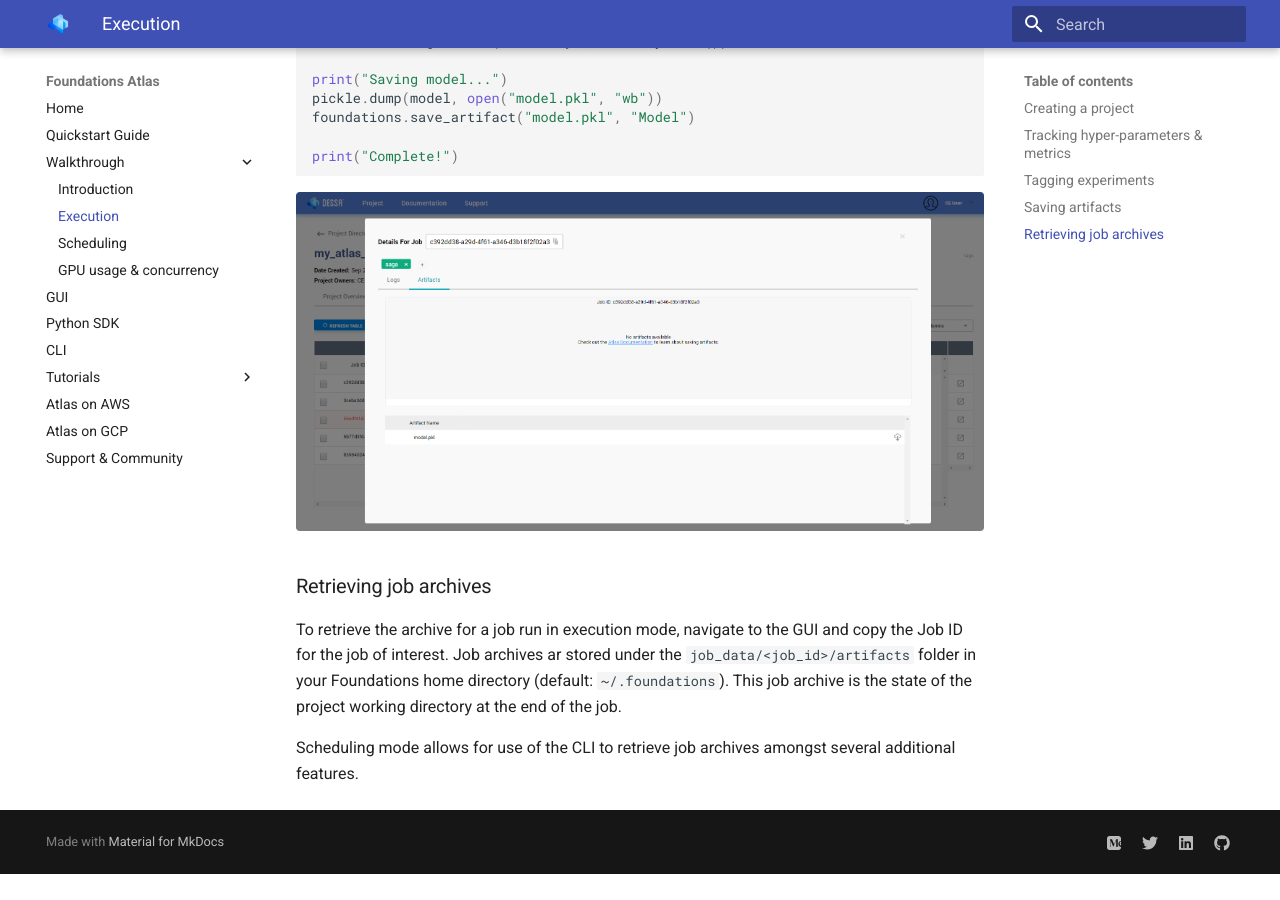
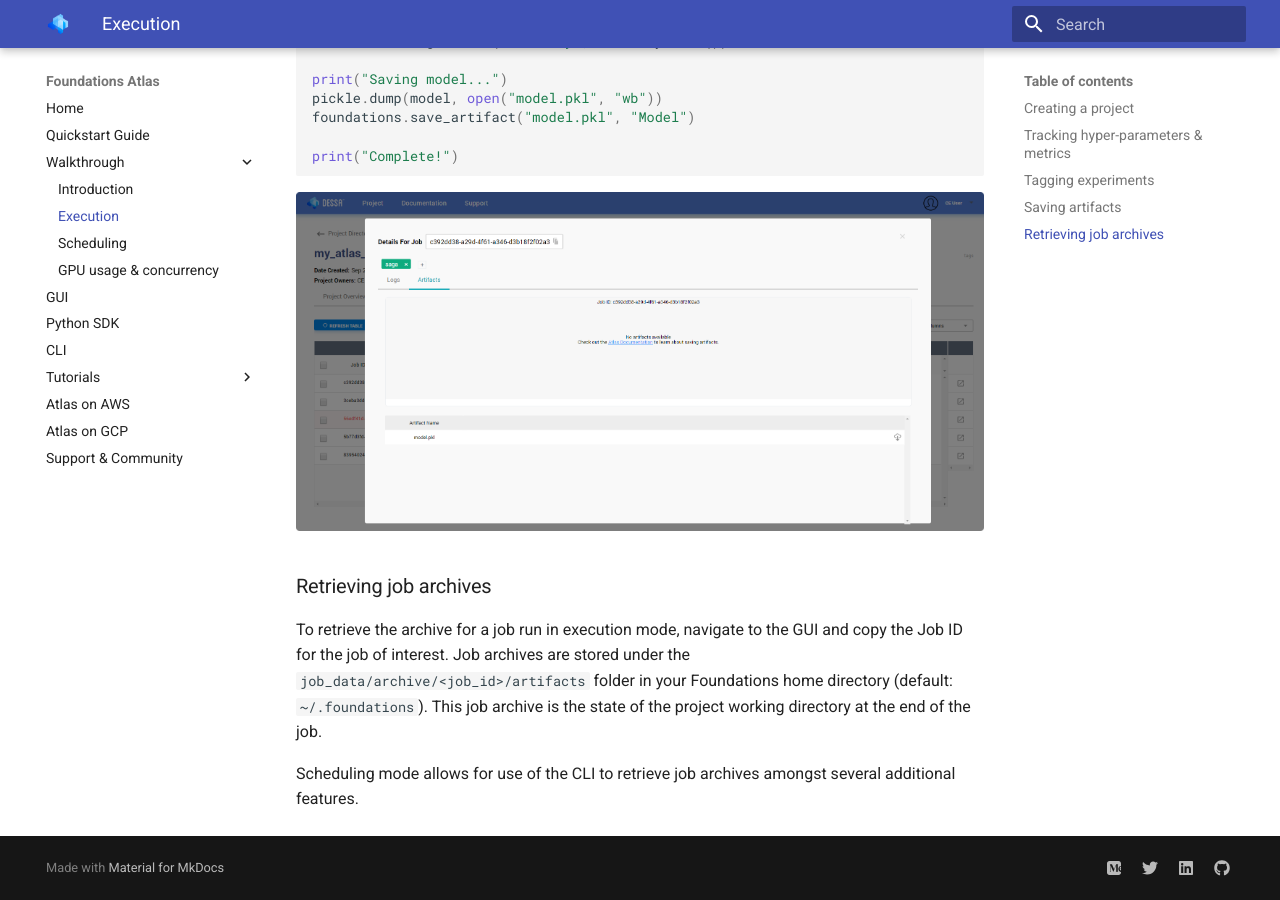
Before and after one commit to DeepLearnI/atlas-ce-docs, an MkDocs documentation site: the page built from docs/api_docs/sources/atlas-modes/execution.md, in a window 1280 px wide and 900 px high, scrolled down 3887 px. Built offline with MkDocs 1.6.1 and Material for MkDocs 9.7.7, drawn with Linux system fonts in a browser that asks for light colours; before the commit the page ends 4761 px from its top, so only the background shows below that.

Commit message:
[RM] FIX archive retrieval path

```diff
--- a/docs/api_docs/sources/atlas-modes/execution.md
+++ b/docs/api_docs/sources/atlas-modes/execution.md
@@ -133,7 +133,7 @@ print("Complete!")
 ### Retrieving job archives
 
 To retrieve the archive for a job run in execution mode, navigate to the GUI and copy the Job ID for the job of interest.
-Job archives ar stored under the `job_data/<job_id>/artifacts` folder in your Foundations home directory (default: `~/.foundations`).
+Job archives are stored under the `job_data/archive/<job_id>/artifacts` folder in your Foundations home directory (default: `~/.foundations`).
 This job archive is the state of the project working directory at the end of the job.
 
 Scheduling mode allows for use of the CLI to retrieve job archives amongst several additional features.
```
